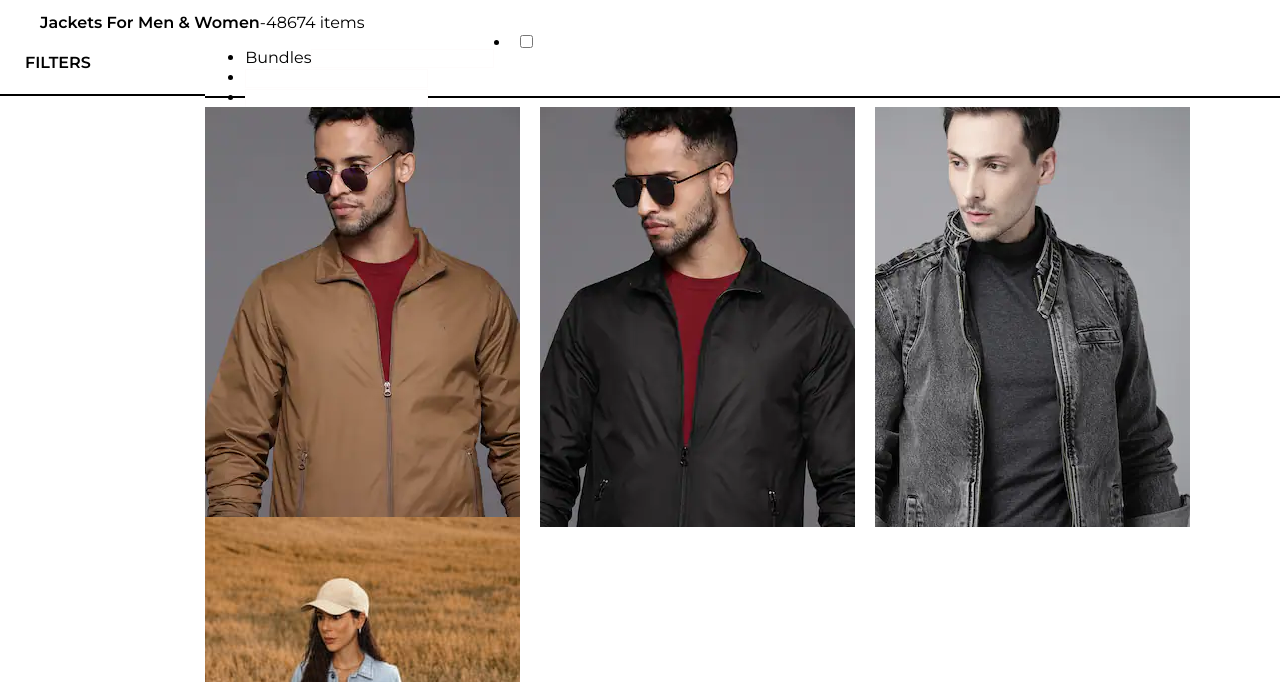
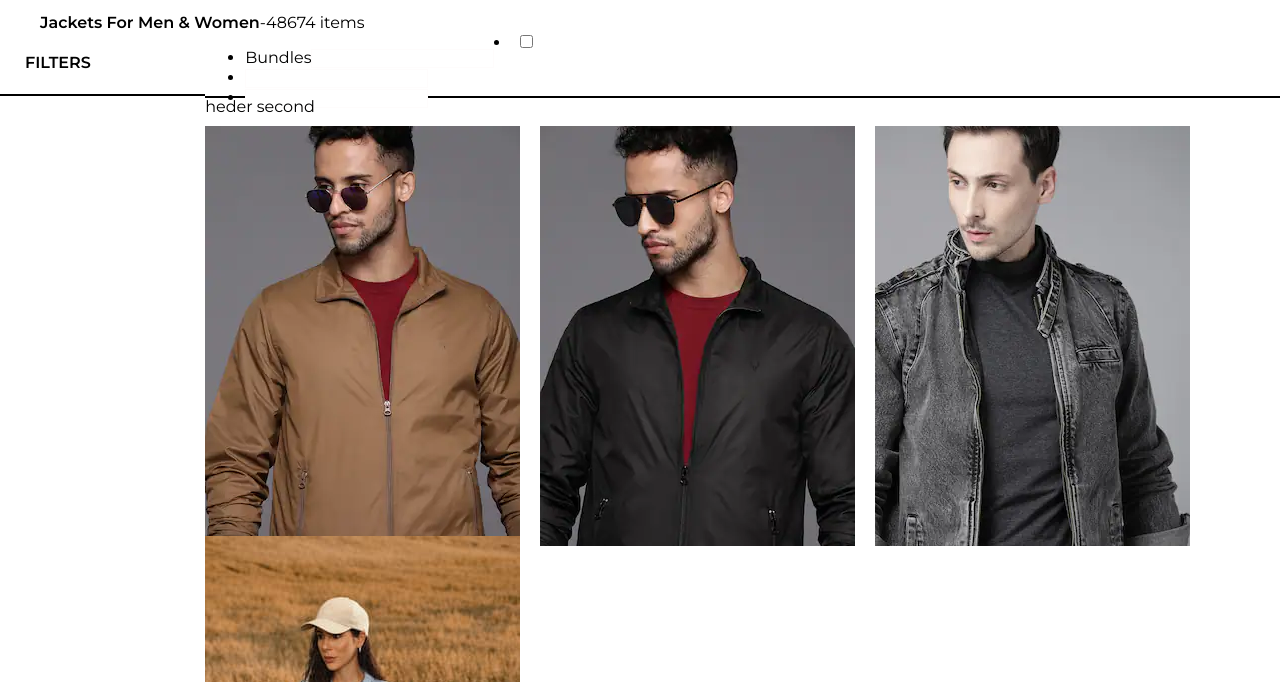
Before and after one commit to saurabhthakre1721999/myntra, a plain HTML site: page index.html in a window 1280 px wide. Shown: the part 118-800 px from the top of the page. Drawn offline with Linux system fonts and the light colour scheme.

Commit message:
initialise repo

```diff
--- a/index.html
+++ b/index.html
@@ -295,7 +295,7 @@
             </div>
             <li><input type="checkbox" name="" id="" /></li>
           </header>
-
+          <div>heder second</div>
           <div class="search">
             <div class="item item-1"><img src="imgfirst.webp" alt="" /></div>
             <div class="item item-2"><img src="second.webp" alt="" /></div>
```
